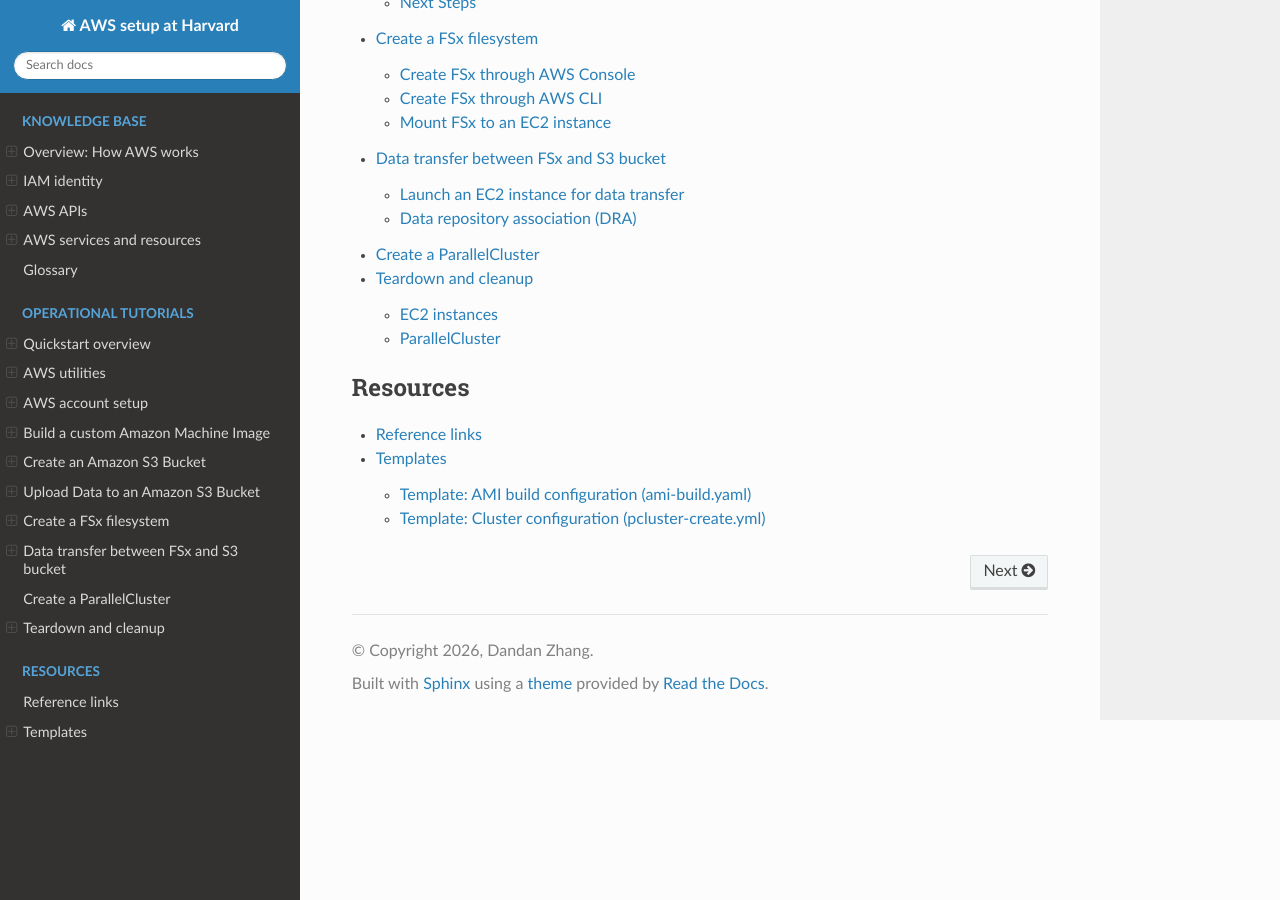
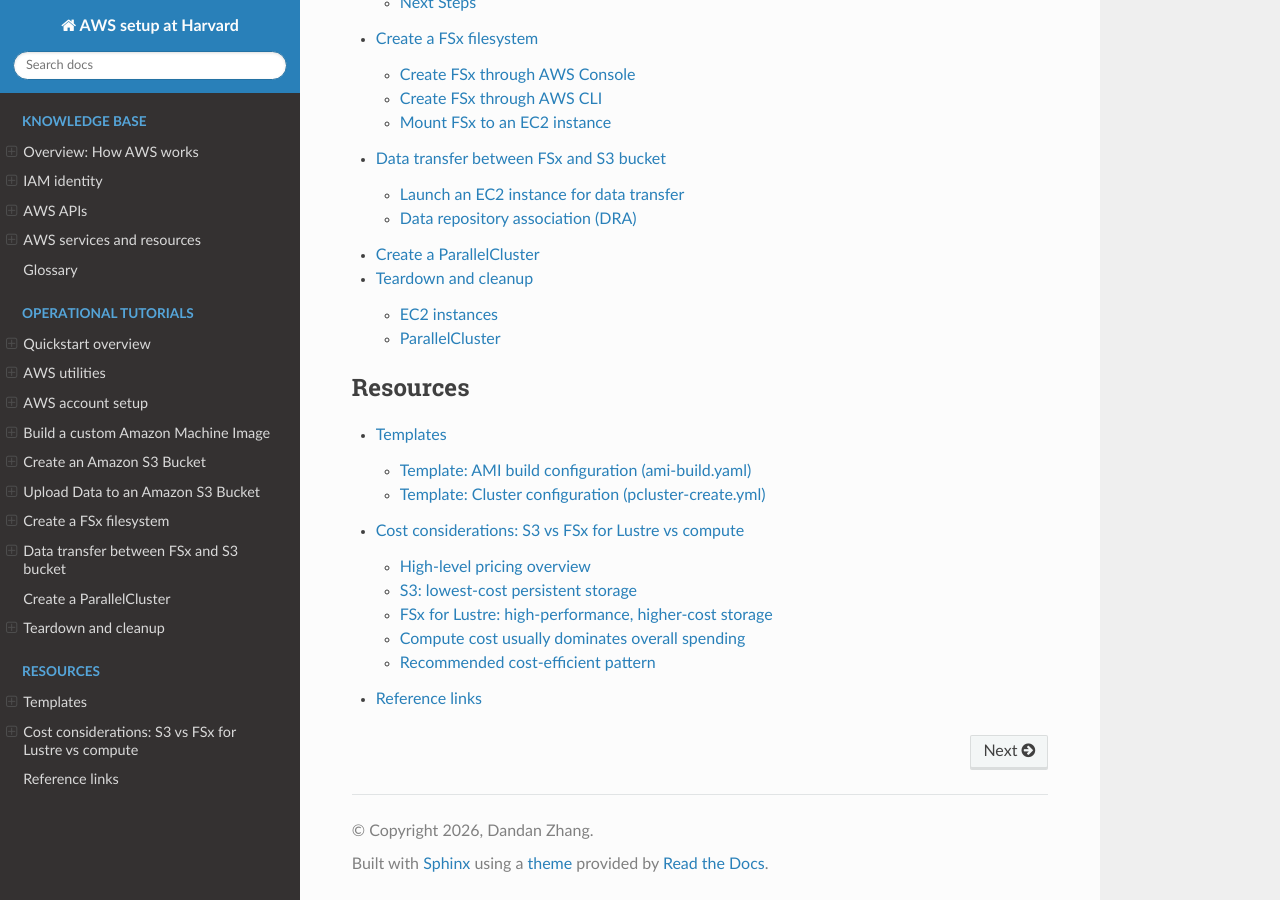
Before and after one commit to 1Dandan/learning-aws, a Sphinx documentation site: the page built from docs/source/index.rst, in a window 1280 px wide and 900 px high, scrolled down 1621 px. Built offline with Sphinx 7.4.7 and the Read the Docs theme 3.1.0, drawn with Linux system fonts in a browser that asks for light colours; part of the change alters nothing that is shown.

Commit message:
Add pricing info

```diff
--- a/docs/source/index.rst
+++ b/docs/source/index.rst
@@ -30,5 +30,6 @@ AWS setup at Harvard
    :maxdepth: 2
    :caption: Resources
 
+   resources/templates
+   resources/pricing
    resources/reference-links
-   resources/templates
--- a/docs/source/operational-tutorials/s3-upload-data.rst
+++ b/docs/source/operational-tutorials/s3-upload-data.rst
@@ -29,6 +29,9 @@ Upload Input Data Using Python Scripts (Recommended)
 
 - There is **no data transferring fee** if the two S3 buckets are in the **same region**
   with only tiny S3 bucket request fee!
+- There is storage fee associated with a copied S3 bucket,
+  but the cost is much cheaper than FSx for Lustre and compute cost, see :ref:`pricing <pricing>`
+
 - We first transfer data to S3 in the same AWS account and then we can utilize :ref:`DRA <dra>` to
   facilitate super fast transferring from S3 to FSx (much faster than ``aws s3 sync``)
 - All input data is available in S3 bucket(s), we can copy data in-between S3 buckets.
--- /dev/null
+++ b/docs/source/resources/pricing.rst
@@ -0,0 +1,126 @@
+.. _pricing:
+
+Cost considerations: S3 vs FSx for Lustre vs compute
+------------------------------------------------------
+
+When designing AWS workflows for data-intensive modeling (e.g., GEOS-Chem / GCHP),
+it is important to distinguish **persistent storage**, **high-performance scratch storage**,
+and **compute cost**, as they differ substantially in pricing and intended use.
+
+High-level pricing overview
+^^^^^^^^^^^^^^^^^^^^^^^^^^^
+
+The table below summarizes typical AWS costs relevant to data-intensive
+HPC workflows. Prices are approximate and may vary by region, availability
+zone, and market conditions.
+
+.. list-table::
+   :widths: 22 18 20 20
+   :header-rows: 1
+
+   * - Resource
+     - Typical cost
+     - Billing unit
+     - Notes / intended use
+   * - Amazon S3 Standard
+     - ~$0.023
+     - per GB-month
+     - Lowest-cost persistent storage.
+   * - FSx for Lustre (Scratch 2)
+     - ~$0.140
+     - per GB-month
+     - High-performance parallel filesystem for runtime I/O.
+
+       Significantly more expensive than S3; intended for short-lived use.
+   * - EC2 Spot instances
+     - ~$1
+     - per node-hour
+     - Compute cost usually dominates total spend.
+
+       Price varies strongly by instance type and availability zone.
+
+S3: lowest-cost persistent storage
+^^^^^^^^^^^^^^^^^^^^^^^^^^^^^^^^^^^^
+
+Amazon S3 is the most cost-effective option for long-term storage of model input data,
+restart files, and archived outputs.
+
+- **S3 Standard (active storage)** costs **$0.023 per GB-month**
+  (`AWS S3 pricing <https://aws.amazon.com/s3/pricing/>`_).
+
+- There is **no minimum storage duration** for S3 Standard.
+
+- S3 is designed for **durability and scalability**, not low-latency parallel I/O,
+  which makes it ideal as a *persistent data lake* rather than a runtime filesystem.
+
+- Additional cost components to be aware of:
+
+  - **Requests** (PUT, GET, LIST), which are typically negligible compared to storage
+    for scientific workflows.
+  - **Data transfer**:
+
+    - Data transfer into S3 is free from local files or same-regions transfer.
+    - Data transfer from S3 to EC2 or FSx within the same region is free
+      (common case for HPC workflows).
+    - Data transfer **out of AWS** (to the public internet) is charged.
+
+FSx for Lustre: high-performance, higher-cost storage
+^^^^^^^^^^^^^^^^^^^^^^^^^^^^^^^^^^^^^^^^^^^^^^^^^^^^^^^^
+
+Amazon FSx for Lustre provides a **parallel POSIX filesystem** optimized for
+high-throughput and low-latency I/O during model execution.
+
+- **FSx for Lustre Scratch 2** costs approximately **$0.140 per GB-month**
+  for provisioned storage
+  (`AWS FSx for Lustre pricing <https://aws.amazon.com/fsx/lustre/pricing/>`_).
+
+- FSx is intended for:
+
+  - Runtime model input/output
+  - Checkpointing
+  - High-frequency parallel reads and writes
+
+- FSx storage is **significantly more expensive than S3** and should therefore be
+  treated as **temporary or performance-critical storage**, not long-term storage.
+
+- FSx file systems can be linked to S3 using **Data Repository Associations (DRA)**,
+  enabling data to be staged from S3 into FSx and written back when jobs complete.
+
+Compute cost usually dominates overall spending
+^^^^^^^^^^^^^^^^^^^^^^^^^^^^^^^^^^^^^^^^^^^^^^^^
+
+For most HPC workloads, **compute cost dominates total cost**, while storage
+(often S3) is comparatively cheap.
+
+- Spot EC2 instances commonly cost **~$1 per node-hour**, depending on:
+
+  - Instance type
+  - Availability zone
+  - Spot market conditions
+
+- Pricing references:
+
+  - `AWS EC2 Spot pricing <https://aws.amazon.com/ec2/spot/pricing/>`_
+  - `Vantage instance price summary <https://instances.vantage.sh/>`_
+
+As a result:
+
+- **Reducing wall-clock runtime** (e.g., faster I/O using FSx) can save more money
+  than minimizing storage costs.
+- Paying for short-lived FSx storage is often justified if it substantially reduces
+  expensive compute time.
+
+Recommended cost-efficient pattern
+^^^^^^^^^^^^^^^^^^^^^^^^^^^^^^^^^^^
+
+A common and cost-effective pattern is:
+
+1. Store all persistent data (input datasets, restarts, archived outputs) in **S3**.
+2. Stage required data from S3 to **FSx for Lustre** before or during job startup.
+3. Run compute-intensive jobs using FSx for high-performance I/O.
+4. Write final outputs back to S3.
+5. Delete or reuse FSx file systems as needed to minimize storage duration.
+
+This approach leverages the **low cost of S3**, the **performance of FSx**, and
+acknowledges that **compute time is the primary cost driver** for large-scale
+modeling workloads.
```
